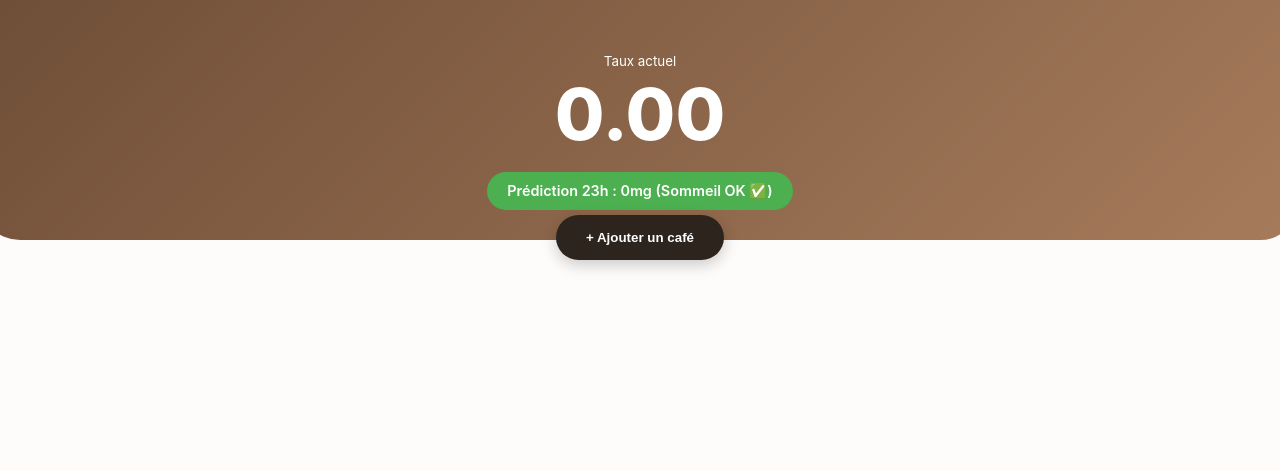
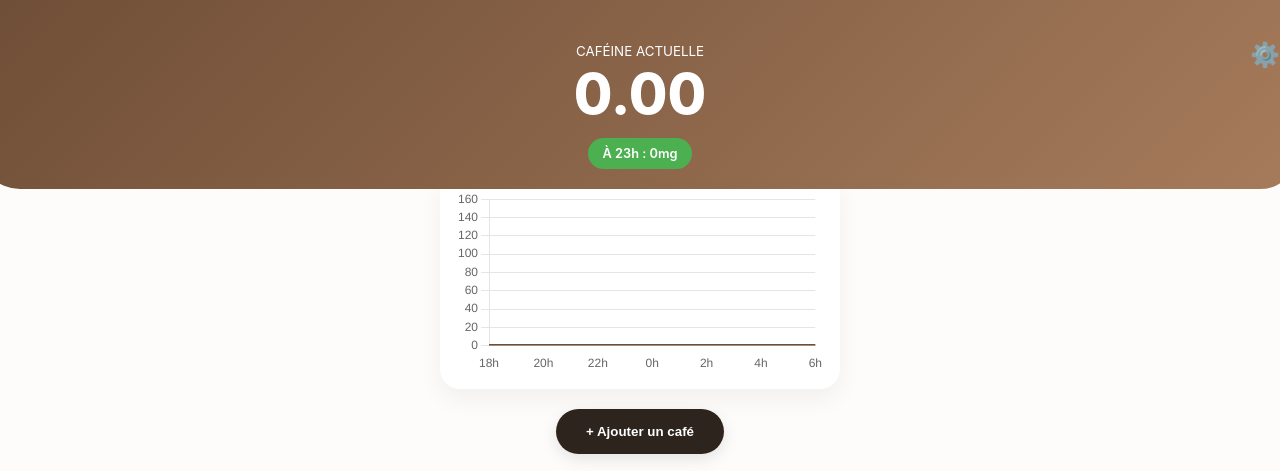
Before and after one commit to Voiston/Coffee-Tracker, a plain HTML site: page index.html in a window 1280 px wide. Drawn offline with nearby package versions, Linux system fonts and the light colour scheme.

Commit message:
Update index.html

```diff
--- a/index.html
+++ b/index.html
@@ -5,6 +5,7 @@
     <meta name="viewport" content="width=device-width, initial-scale=1.0, maximum-scale=1.0, user-scalable=no">
     <title>Caffeine Tracker Pro</title>
 
+    <script src="https://cdn.jsdelivr.net/npm/chart.js"></script>
     <meta name="apple-mobile-web-app-capable" content="yes">
     <meta name="apple-mobile-web-app-status-bar-style" content="black-translucent">
 
@@ -29,37 +30,46 @@
 
         .hero {
             width: 100%;
-            padding: 50px 20px 30px;
+            padding: 40px 20px 20px;
             background: linear-gradient(135deg, var(--primary), var(--primary-light));
             color: white; text-align: center;
             border-bottom-left-radius: 40px; border-bottom-right-radius: 40px;
+            position: relative;
         }
 
-        #mg-display { font-size: 4.5rem; font-weight: 800; display: block; }
+        #mg-display { font-size: 3.5rem; font-weight: 800; display: block; }
+
+        .settings-icon {
+            position: absolute; top: 40px; right: 20px;
+            font-size: 1.5rem; color: white; opacity: 0.8;
+        }
+
+        /* Graphique */
+        .chart-container {
+            width: 90%; max-width: 400px;
+            background: white; border-radius: 20px;
+            margin-top: -15px; padding: 15px;
+            box-shadow: 0 10px 25px rgba(0,0,0,0.05);
+            box-sizing: border-box;
+        }
 
         /* Badge Sommeil */
         .sleep-status {
-            background: rgba(255,255,255,0.2);
-            padding: 10px 20px;
-            border-radius: 20px;
-            margin-top: 15px;
-            display: inline-block;
-            font-weight: 600;
-            font-size: 0.9rem;
+            padding: 8px 15px; border-radius: 20px;
+            margin-top: 10px; display: inline-block;
+            font-weight: 600; font-size: 0.8rem;
         }
+        .status-green { background-color: var(--success); color: white; }
+        .status-orange { background-color: var(--warning); color: white; }
+        .status-red { background-color: var(--danger); color: white; }
 
-        .status-green { background-color: var(--success) !important; color: white; }
-        .status-orange { background-color: var(--warning) !important; color: white; }
-        .status-red { background-color: var(--danger) !important; color: white; }
-
-        .fab-container { margin-top: -25px; z-index: 10; }
         .btn-add-main {
             background: var(--text); color: white; border: none;
             padding: 15px 30px; border-radius: 50px; font-weight: 700;
-            box-shadow: 0 5px 15px rgba(0,0,0,0.2);
+            margin: 20px 0; box-shadow: 0 5px 15px rgba(0,0,0,0.1);
         }
 
-        /* Modal & UI Elements */
+        /* Modals */
         .modal-overlay {
             position: fixed; top: 0; left: 0; right: 0; bottom: 0;
             background: rgba(0,0,0,0.5); display: none; align-items: flex-end; z-index: 100;
@@ -71,28 +81,29 @@
             transform: translateY(100%); transition: transform 0.3s ease-out;
         }
         .modal.active { transform: translateY(0); }
+
         .option-grid { display: grid; grid-template-columns: 1fr 1fr; gap: 15px; margin-bottom: 20px; }
-        .opt-btn { background: #F5F5F5; padding: 20px; border-radius: 20px; font-weight: 700; text-align: center; }
+        .opt-btn { background: #F5F5F5; padding: 15px; border-radius: 15px; font-weight: 700; text-align: center; }
         .opt-btn.active { border: 2px solid var(--primary); background: #FDF7F2; }
 
-        .history-container { width: 100%; max-width: 400px; margin-top: 30px; padding: 0 20px 100px; box-sizing: border-box; }
-        .history-item { background: white; padding: 12px; border-radius: 12px; margin-bottom: 8px; display: flex; justify-content: space-between; box-shadow: 0 2px 5px rgba(0,0,0,0.02); }
+        .history-container { width: 100%; max-width: 400px; padding: 0 20px 100px; box-sizing: border-box; }
+        .history-item { display: flex; justify-content: space-between; padding: 10px 0; border-bottom: 1px solid #eee; font-size: 0.85rem; }
     </style>
 </head>
 <body>
 
     <div class="hero">
-        <small>Taux actuel</small>
+        <div class="settings-icon" onclick="openSettings()">⚙️</div>
+        <small>CAFÉINE ACTUELLE</small>
         <span id="mg-display">0.00</span>
-
-        <div id="sleep-badge" class="sleep-status">
-            Analyse du sommeil...
-        </div>
+        <div id="sleep-badge" class="sleep-status">Calcul...</div>
     </div>
 
-    <div class="fab-container">
-        <button class="btn-add-main" onclick="openModal()">+ Ajouter un café</button>
+    <div class="chart-container">
+        <canvas id="caffeineChart"></canvas>
     </div>
+
+    <button class="btn-add-main" onclick="openModal()">+ Ajouter un café</button>
 
     <div class="history-container" id="history-list"></div>
 
@@ -111,21 +122,63 @@
         </div>
     </div>
 
+    <div class="modal-overlay" id="settings-overlay" onclick="closeSettings()">
+        <div class="modal" id="settings-modal" onclick="event.stopPropagation()">
+            <span style="font-weight:800; display:block; margin-bottom:20px;">Réglages Métabolisme</span>
+            <label style="font-size:0.9rem;">Demi-vie (heures) : <b id="hl-val">5</b>h</label>
+            <input type="range" id="hl-range" min="2" max="10" step="0.5" value="5" style="width:100%; margin:20px 0;" oninput="updateHl(this.value)">
+            <p style="font-size:0.7rem; color:#888;">Note: 5h est la moyenne. 3h pour les fumeurs. 7h+ pour une sensibilité élevée.</p>
+            <button onclick="closeSettings()" style="width:100%; background:var(--text); color:white; padding:15px; border-radius:15px; border:none; margin-top:10px;">Fermer</button>
+            <button onclick="clearAll()" style="width:100%; background:none; color:red; border:none; margin-top:20px; font-size:0.7rem;">Réinitialiser les données</button>
+        </div>
+    </div>
+
 <script>
     let entries = [];
     let selectedMg = 0;
     let selectedLabel = "";
-    const HL = 5; // Demi-vie moyenne
+    let halfLife = 5;
+    let chart;
 
+    // --- INITIALISATION ---
+    function init() {
+        const saved = localStorage.getItem('caf_pro_v3');
+        if(saved) entries = JSON.parse(saved);
+        const savedHl = localStorage.getItem('caf_hl');
+        if(savedHl) {
+            halfLife = parseFloat(savedHl);
+            document.getElementById('hl-range').value = halfLife;
+            document.getElementById('hl-val').innerText = halfLife;
+        }
+        initChart();
+        update();
+        setInterval(update, 30000); // Mise à jour auto toutes les 30s
+    }
+
+    // --- MODALS ---
     function openModal() {
         document.getElementById('overlay').style.display = 'flex';
         setTimeout(() => document.getElementById('modal').classList.add('active'), 10);
         document.getElementById('custom-time').value = new Date().toLocaleTimeString('fr-FR', {hour: '2-digit', minute:'2-digit'});
     }
-
     function closeModal() {
         document.getElementById('modal').classList.remove('active');
         setTimeout(() => document.getElementById('overlay').style.display = 'none', 300);
+    }
+    function openSettings() {
+        document.getElementById('settings-overlay').style.display = 'flex';
+        setTimeout(() => document.getElementById('settings-modal').classList.add('active'), 10);
+    }
+    function closeSettings() {
+        document.getElementById('settings-modal').classList.remove('active');
+        setTimeout(() => document.getElementById('settings-overlay').style.display = 'none', 300);
+    }
+
+    function updateHl(val) {
+        halfLife = parseFloat(val);
+        document.getElementById('hl-val').innerText = val;
+        localStorage.setItem('caf_hl', val);
+        update();
     }
 
     function selectType(mg, label, id) {
@@ -140,11 +193,10 @@
         let finalLabel = customMg ? "Perso" : selectedLabel;
         const timeVal = document.getElementById('custom-time').value;
         if(!finalMg || !timeVal) return;
-
         const [h, m] = timeVal.split(':');
         const d = new Date(); d.setHours(h, m, 0);
         entries.push({mg: finalMg, label: finalLabel, d: d});
-        localStorage.setItem('caf_pro_v2', JSON.stringify(entries));
+        localStorage.setItem('caf_pro_v3', JSON.stringify(entries));
         closeModal(); update();
     }
 
@@ -153,53 +205,69 @@
         entries.forEach(i => {
             let diff = (targetDate - new Date(i.d)) / 3600000;
             if(diff < 0) diff = 0;
-            total += i.mg * Math.pow(0.5, diff / HL);
+            total += i.mg * Math.pow(0.5, diff / halfLife);
         });
         return total;
+    }
+
+    function initChart() {
+        const ctx = document.getElementById('caffeineChart').getContext('2d');
+        chart = new Chart(ctx, {
+            type: 'line',
+            data: { labels: [], datasets: [{
+                label: 'mg',
+                data: [],
+                borderColor: '#6F4E37',
+                backgroundColor: 'rgba(111, 78, 55, 0.1)',
+                fill: true,
+                tension: 0.4,
+                pointRadius: 0
+            }] },
+            options: {
+                responsive: true,
+                scales: { y: { min: 0, suggestedMax: 150 }, x: { grid: { display: false } } },
+                plugins: { legend: { display: false } }
+            }
+        });
     }
 
     function update() {
         const now = new Date();
         const currentMg = calculateAtTime(now);
-
-        // Prédiction à 23h
-        const tonight = new Date();
-        tonight.setHours(23, 0, 0);
-        // Si il est déjà après 23h, on prédit pour demain 23h ou on reste sur aujourd'hui
-        const predictedMg = calculateAtTime(tonight);
-
         document.getElementById('mg-display').innerText = currentMg.toFixed(2);
 
-        // Mise à jour du Badge Sommeil
+        // Badge Sommeil
+        const tonight = new Date(); tonight.setHours(23, 0, 0);
+        const predicted = calculateAtTime(tonight);
         const badge = document.getElementById('sleep-badge');
-        badge.classList.remove('status-green', 'status-orange', 'status-red');
+        badge.className = 'sleep-status ' + (predicted < 50 ? 'status-green' : predicted < 100 ? 'status-orange' : 'status-red');
+        badge.innerText = `À 23h : ${predicted.toFixed(0)}mg`;
 
-        if (predictedMg < 50) {
-            badge.innerText = `Prédiction 23h : ${predictedMg.toFixed(0)}mg (Sommeil OK ✅)`;
-            badge.classList.add('status-green');
-        } else if (predictedMg < 100) {
-            badge.innerText = `Prédiction 23h : ${predictedMg.toFixed(0)}mg (Risque moyen ⚠️)`;
-            badge.classList.add('status-orange');
-        } else {
-            badge.innerText = `Prédiction 23h : ${predictedMg.toFixed(0)}mg (Sommeil perturbé ❌)`;
-            badge.classList.add('status-red');
+        // Mise à jour Graphique (Prochaines 12h)
+        const labels = []; const data = [];
+        for(let i=0; i<=12; i+=2) {
+            const future = new Date(now.getTime() + i*3600000);
+            labels.push(future.getHours() + 'h');
+            data.push(calculateAtTime(future).toFixed(1));
         }
+        chart.data.labels = labels;
+        chart.data.datasets[0].data = data;
+        chart.update();
 
-        // Liste historique
+        // Historique
         const list = document.getElementById('history-list');
         list.innerHTML = "";
-        entries.sort((a,b) => new Date(b.d) - new Date(a.d)).forEach(i => {
+        entries.sort((a,b) => new Date(b.d) - new Date(a.d)).slice(0, 5).forEach(i => {
             const div = document.createElement('div');
             div.className = 'history-item';
-            div.innerHTML = `<span><strong>${i.label}</strong></span><span>${new Date(i.d).getHours()}h${new Date(i.d).getMinutes().toString().padStart(2,'0')}</span>`;
+            div.innerHTML = `<span>${i.label}</span><span>${new Date(i.d).getHours()}h${new Date(i.d).getMinutes().toString().padStart(2,'0')}</span>`;
             list.appendChild(div);
         });
     }
 
-    const saved = localStorage.getItem('caf_pro_v2');
-    if(saved) entries = JSON.parse(saved);
-    update();
-    setInterval(update, 10000);
+    function clearAll() { if(confirm("Réinitialiser ?")) { entries = []; localStorage.clear(); location.reload(); } }
+
+    init();
 </script>
 </body>
 </html>
```
